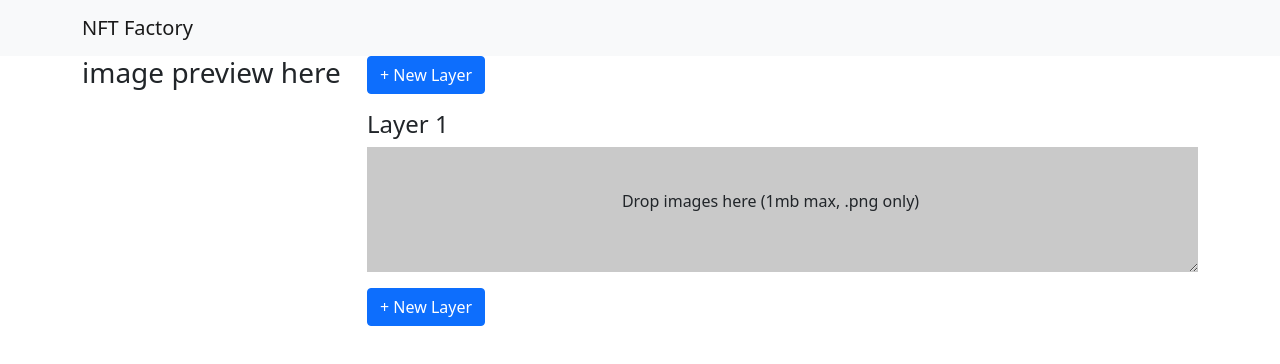
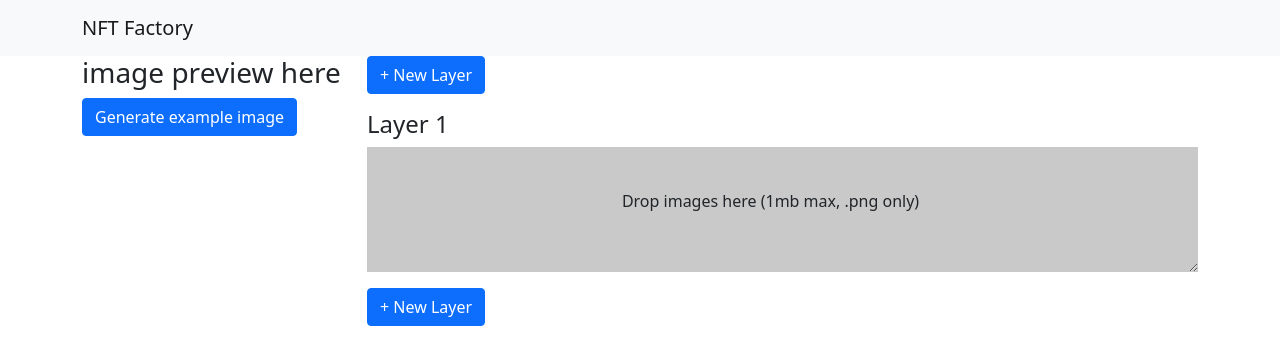
Before and after one commit to gabenunez/nft-factory, a Next.js app in the folder client/: page / in a window 1280 px wide. Shown: the top 364 px of the page. Built offline with nearby package versions, Linux system fonts and the light colour scheme.

Commit message:
Working image generation!

```diff
--- a/client/next.config.js
+++ b/client/next.config.js
@@ -5,9 +5,11 @@ module.exports = {
     return [
       {
         source: '/api/:slug*',
-        destination: `${(process.env.NODE_ENV = 'production'
-          ? 'http://api.nftfactory.dev/:slug*'
-          : 'https://localhost:5000')}/:slug*`
+        destination: `${
+          process.env.NODE_ENV === 'production'
+            ? 'http://api.nftfactory.dev/:slug*'
+            : 'http://localhost:5000/:slug*'
+        }`
       }
     ];
   }
--- a/client/package.json
+++ b/client/package.json
@@ -9,6 +9,7 @@
     "lint": "next lint"
   },
   "dependencies": {
+    "axios": "^0.21.3",
     "bootstrap": "^5.1.0",
     "next": "11.1.2",
     "react": "17.0.2",
--- a/client/pages/index.js
+++ b/client/pages/index.js
@@ -1,4 +1,5 @@
 import { useState } from 'react';
+import axios from 'axios';
 import Head from 'next/head';
 import Image from 'next/image';
 import styles from '../styles/Home.module.css';
@@ -10,7 +11,85 @@ import Button from 'react-bootstrap/Button';
 
 export default function Home() {
   const [selectedImages, setSelectedImages] = useState([[]]);
+  const [previewImage, setPreviewImage] = useState('');
 
+  async function fetchExampleImage() {
+    try {
+      const formData = new FormData();
+
+      selectedImages.forEach((imageSet) => {
+        imageSet.forEach((image) => {
+          formData.append('files', image);
+        });
+      });
+
+      const stringyData = JSON.stringify({
+        layers: ['Base', 'Head', 'Eyes'],
+        data: {
+          'Black.png': {
+            name: 'Black',
+            layer: 'Base',
+            percent: 25
+          },
+          'Red.png': {
+            name: 'Red',
+            layer: 'Base',
+            percent: 65
+          },
+          'Blue.png': {
+            name: 'Blue',
+            layer: 'Base',
+            percent: 15
+          },
+          'RedLasers.png': {
+            name: 'Red Lasers',
+            layer: 'Eyes',
+            percent: 100
+          },
+          'Scientist.png': {
+            name: 'Scientist',
+            layer: 'Eyes',
+            percent: 100
+          },
+          'GroovySunglasses.png': {
+            name: 'Groovy Sunglasses',
+            layer: 'Eyes',
+            percent: 100
+          },
+          'ElfHat.png': {
+            name: 'Elf Hat',
+            layer: 'Head',
+            percent: 100
+          },
+          'ChopperHat.png': {
+            name: 'Chopper Hat',
+            layer: 'Head',
+            percent: 100
+          },
+          'RedNightCap.png': {
+            name: 'Red Night Cap',
+            layer: 'Head',
+            percent: 100
+          }
+        }
+      });
+
+      formData.append('filedata', stringyData);
+
+      for (var pair of formData.entries()) {
+        console.log(pair[0] + ', ' + pair[1]);
+      }
+
+      // Save as blob so we can use it on page due to image being sent raw.
+      const response = await axios.post('/api/upload', formData, { responseType: 'blob' });
+      setPreviewImage(URL.createObjectURL(response.data));
+    } catch (err) {
+      alert(
+        "Sorry, we're having problems connecting to our internal server. Please try again later."
+      );
+      console.error(err);
+    }
+  }
   return (
     <div>
       <Head>
@@ -24,6 +103,8 @@ export default function Home() {
           <Row>
             <Col md={3}>
               <h3>image preview here</h3>
+              <img src={previewImage} />
+              <Button onClick={fetchExampleImage}>Generate example image</Button>
             </Col>
             <Col md={9}>
               <Button onClick={() => setSelectedImages([[], ...selectedImages])}>
```
Also changed, not shown: 2 other files (tests, documents, lock files or other folders).
